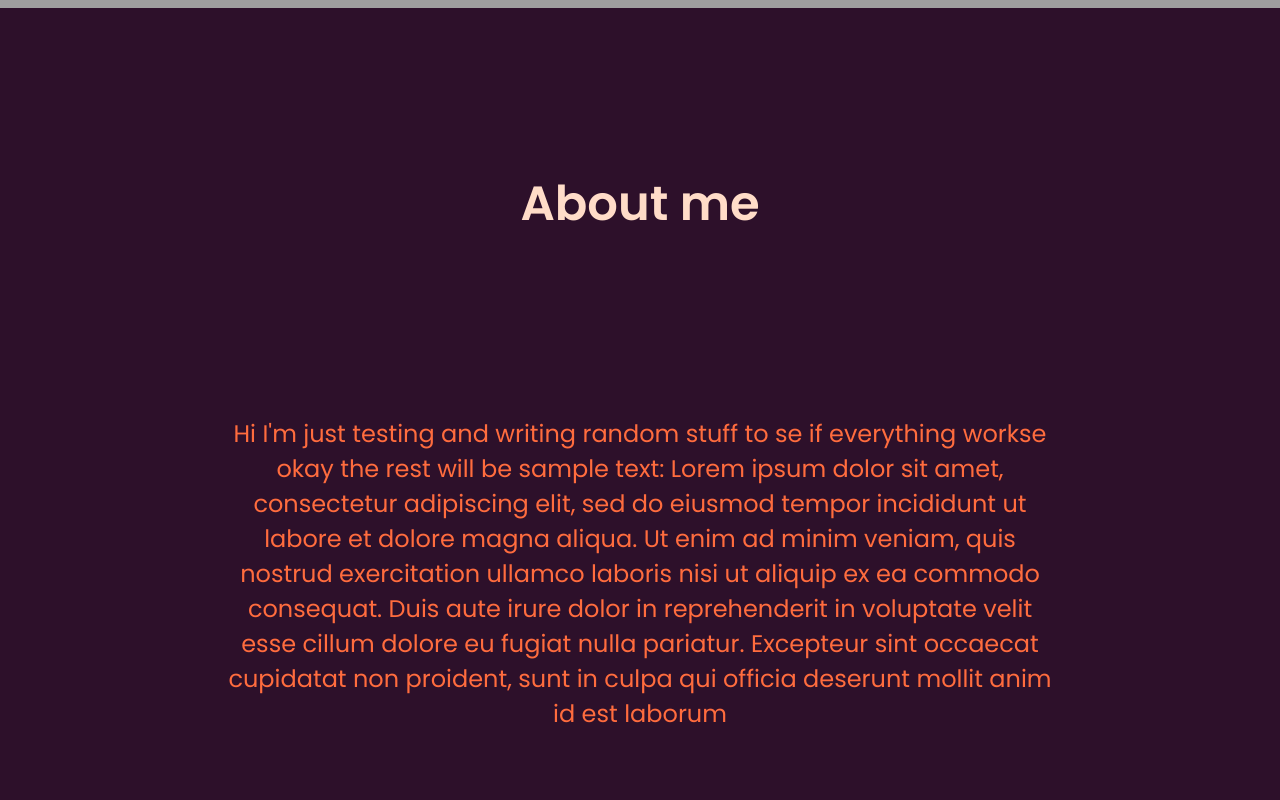
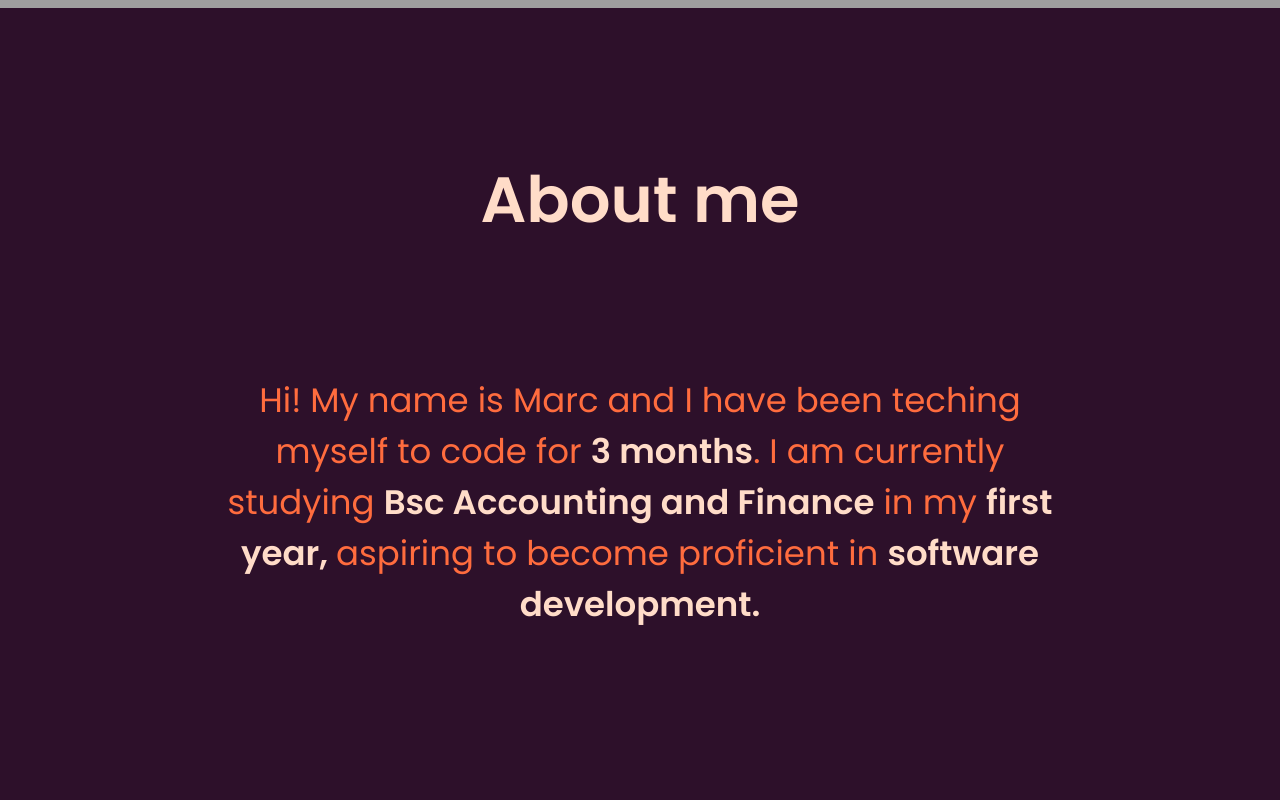
Before and after one commit to Siskyy/portfolio-site, a React (Create React App) app: page / in a window 1280 px wide. Shown: the part 840-1640 px from the top of the page. Built offline with nearby package versions, Linux system fonts and the light colour scheme; grey boxes are pictures that could not be loaded; the HTML template or start-up script is replaced by a standard one.

Commit message:
Added about me text and fixed navbar hook

```diff
--- a/src/Components/About/About.css
+++ b/src/Components/About/About.css
@@ -1,5 +1,5 @@
 .container {
-  padding-top: 2rem;
+  padding-top: 1rem;
   padding-bottom: 2rem;
 }
 
@@ -8,10 +8,15 @@
 }
 
 .about-me h2 {
-  font-size: 3rem;
+  font-size: 4rem;
 }
 
 .about-me p {
-  margin: 5rem 10rem;
-  font-size: 24px;
+  margin: 2rem 10rem;
+  font-size: 34px;
 }
+
+.highlight {
+  font-weight: 600;
+  color: #ffdcc8;
+}
--- a/src/Components/About/About.jsx
+++ b/src/Components/About/About.jsx
@@ -8,11 +8,9 @@ class About extends React.Component {
                 <div className="about-me">
                     <h2>About me</h2>
                     <p>
-                        Hi I'm just testing and writing random stuff to se if everything workse okay the rest will be sample text:
-                        Lorem ipsum dolor sit amet, consectetur adipiscing elit, sed do eiusmod tempor incididunt ut labore et dolore magna aliqua.
-                        Ut enim ad minim veniam, quis nostrud exercitation ullamco laboris nisi ut aliquip ex ea commodo consequat.
-                        Duis aute irure dolor in reprehenderit in voluptate velit esse cillum dolore eu fugiat nulla pariatur.
-                        Excepteur sint occaecat cupidatat non proident, sunt in culpa qui officia deserunt mollit anim id est laborum
+                        Hi! My name is Marc and I have been teching myself to code for <span className="highlight">3 months</span>.
+                        I am currently studying <span className="highlight">Bsc Accounting and Finance</span> in my <span className="highlight">first year, </span>
+                         aspiring to become proficient in <span className="highlight">software development.</span>
                     </p>
                 </div>
             </section>
--- a/src/Components/Projects/Projects.css
+++ b/src/Components/Projects/Projects.css
@@ -1,7 +1,7 @@
 h2 {
   text-align: center;
   padding-bottom: 6rem;
-  font-size: 3rem;
+  font-size: 4rem;
 }
 
 .projects-container {
--- a/src/Components/Projects/Projects.jsx
+++ b/src/Components/Projects/Projects.jsx
@@ -6,6 +6,8 @@ import img2 from '../../Assets/playmixerpreview2.png';
 import img3 from '../../Assets/playmixerpreview3.png';
 import img4 from '../../Assets/PersonalPortfoliosite1.png';
 import img5 from '../../Assets/plus-icon-black-2.png';
+
+import {RiToolsFill} from '../../../node_modules/react-icons/ri';
 
 
 const projects = [
```
